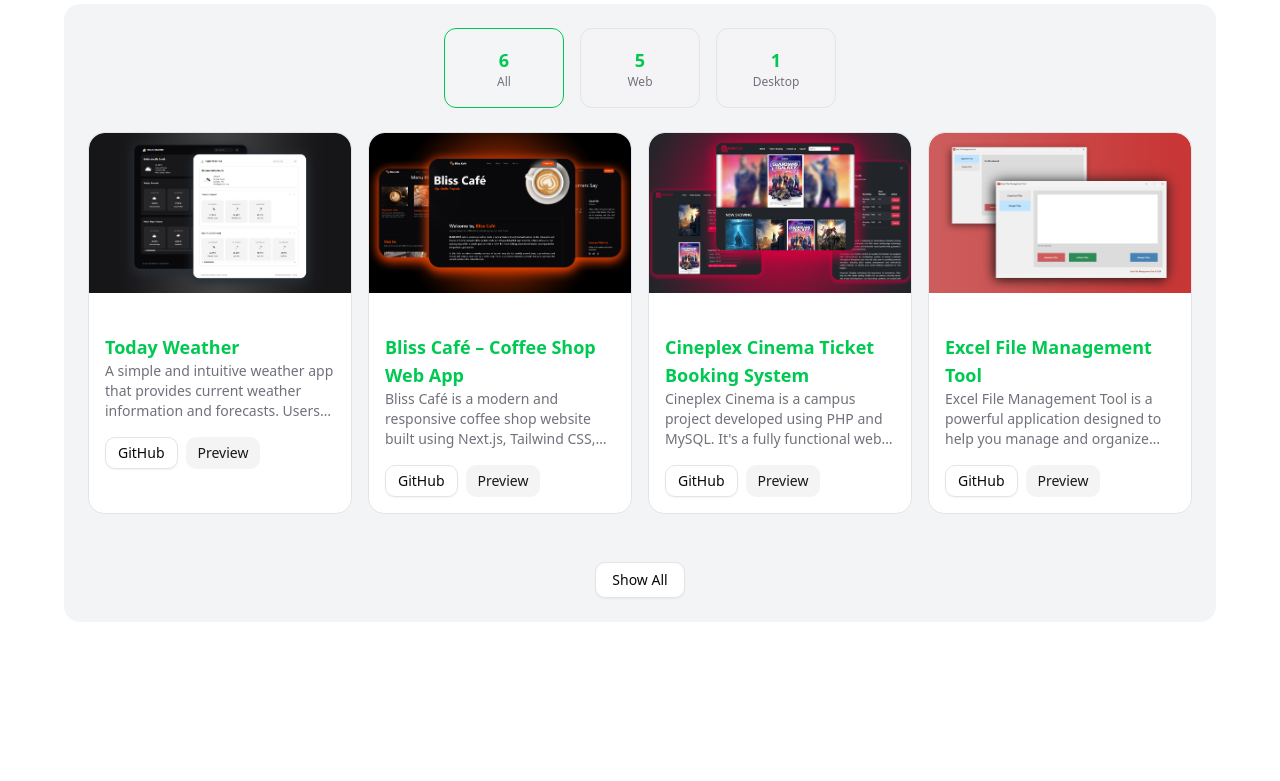
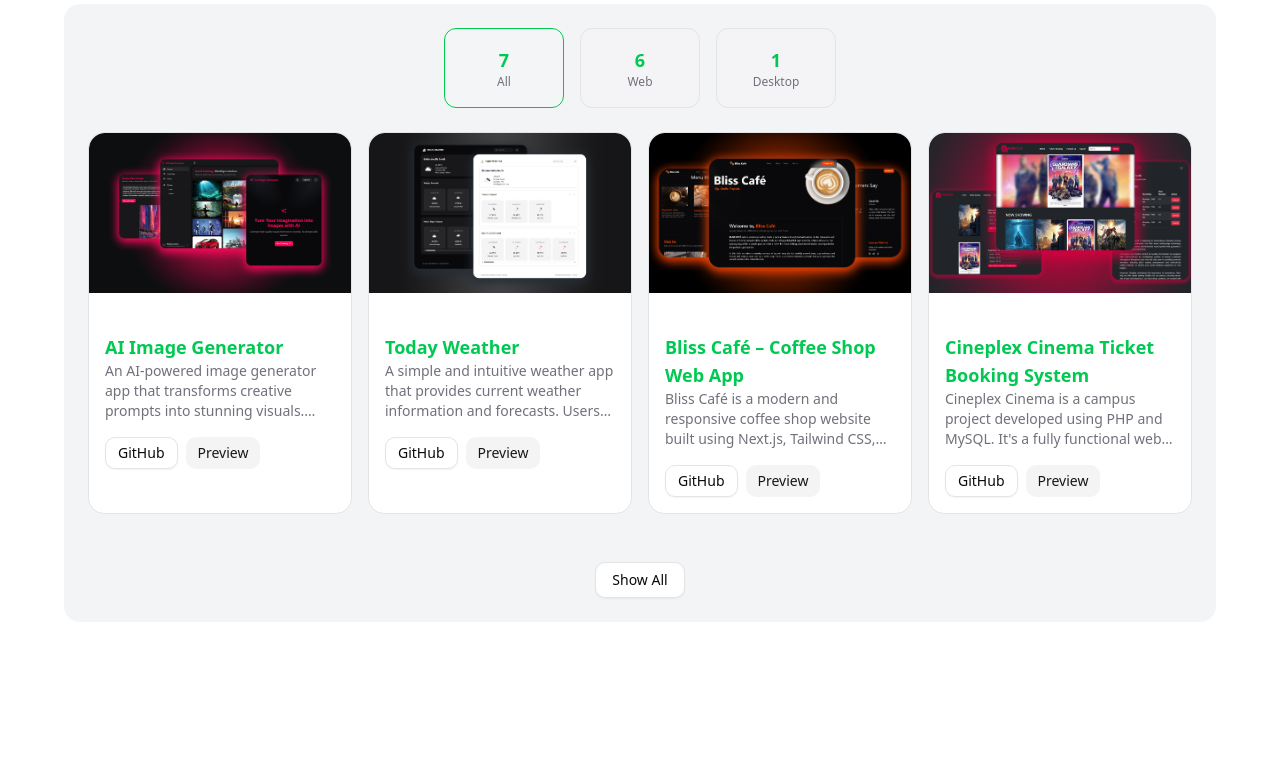
Before and after one commit to smbhathiya/portfolio-v2, a Next.js app: page / in a window 1280 px wide. Shown: the part 1520-2301 px from the top of the page. Built offline with nearby package versions, Linux system fonts and the light colour scheme; no server answers.

Commit message:
feat: add AI Image Generator project with detailed description and image

```diff
--- a/src/data/projects.ts
+++ b/src/data/projects.ts
@@ -60,6 +60,16 @@
     gitUrl: "https://github.com/smbhathiya/today-weather.git",
     previewUrl: "https://todayweather.bhathiya.dev",
   },
+  {
+    id: 7,
+    title: "AI Image Generator",
+    description:
+      "An AI-powered image generator app that transforms creative prompts into stunning visuals. Users can input any text prompt to generate unique images using Google's Gemini API. The app features user authentication via Clerk, a modern UI built with Next.js, TypeScript, Tailwind CSS, and shadcn/ui, and stores generated images securely in Cloudinary. Seamlessly designed for a smooth and engaging user experience.",
+    images: ["/source/projects/aiimagegenerator.png"],
+    tag: ["All", "Web"],
+    gitUrl: "https://github.com/smbhathiya/ai-image-generator.git",
+    previewUrl: "https://aiig.bhathiya.dev",
+  },
 ];
 
 export default projectsData;
```
Also changed, not shown: public/source/projects/aiimagegenerator.png (added).
